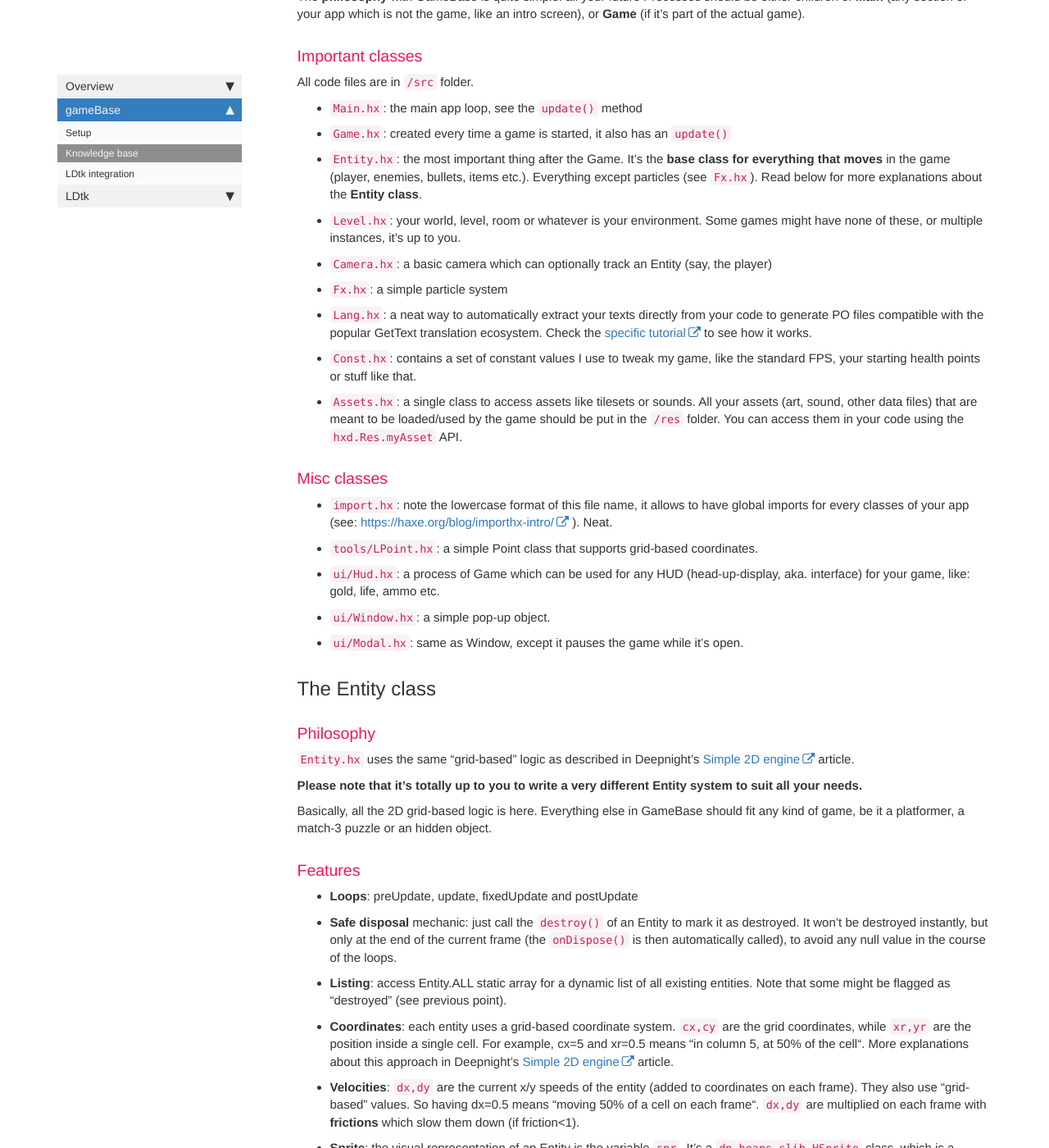
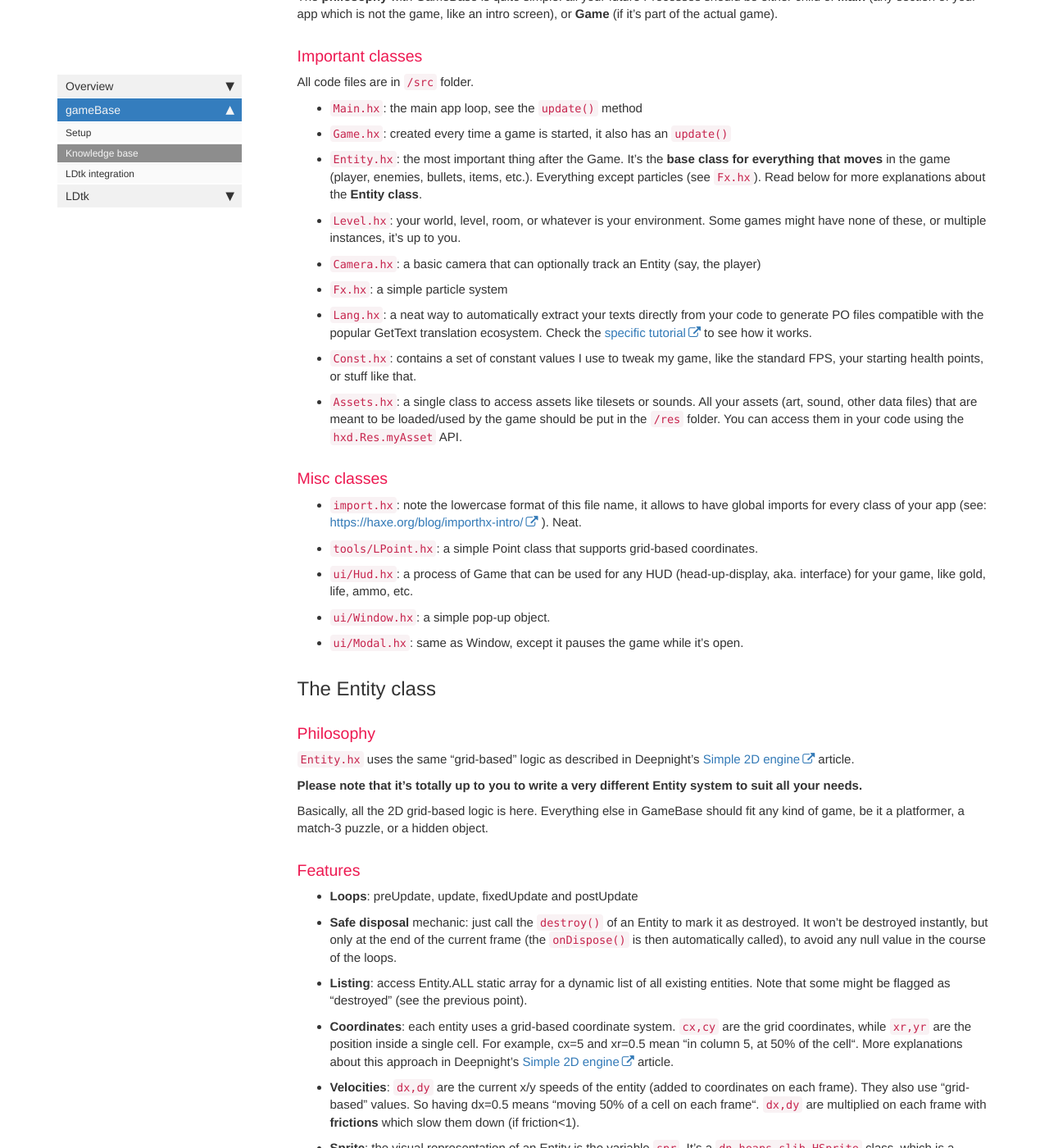
Before and after one commit to di-effe/di-effe.github.io, a Jekyll site: the page built from pages/mydoc/gamebase_knowledge_base.md, in a window 1280 px wide and 1400 px high, scrolled down 1961 px. Shown: the whole window at 82% size. Built offline with Jekyll 4.4.1, drawn with Linux system fonts in a browser that asks for light colours; comment, search, counter and statistics services are not loaded; some of the changed text lies outside the part shown.

Commit message:
Typos and grammar

````diff
--- a/pages/mydoc/gamebase_knowledge_base.md
+++ b/pages/mydoc/gamebase_knowledge_base.md
@@ -5,11 +5,11 @@ permalink: gamebase_knowledge_base.html
 folder: mydoc
 ---
 
-{% include note.html content="The information below are mainly from Deepnight's tutorial [Using GameBase to create an Haxe+Heaps game](https://deepnight.net/tutorial/using-my-gamebase-to-create-a-heaps-game/) because I'm not going to reinvent the wheel :)" %}
+{% include note.html content="The information below is mainly from Deepnight's tutorial [Using GameBase to create an Haxe+Heaps game](https://deepnight.net/tutorial/using-my-gamebase-to-create-a-heaps-game/) because I'm not going to reinvent the wheel :)" %}
 
 ## Overview
 
-gameBase was intended to be simple to use, but does **NOT** mean it's a simple project. There are a few important notions and a lot of moving parts to understand to be able to use its full potential.
+gameBase was intended to be simple to use but does **NOT** mean it's a simple project. There are a few important notions and a lot of moving parts to understand to be able to use its full potential.
 
 
 ## About “tmod”
@@ -35,13 +35,13 @@
 
 The ```Entity``` class also has a similar ```fixedUpdate()``` which runs at the same fixed FPS as the **Game**.
 
-A classic approach is to **do every gameplay related things, like physics, or velocities inside the “fixed” updates**, and do everything else (rendering, particles etc.) in “real FPS” updates.
+A classic approach is to **do every gameplay-related things, like physics, or velocities inside the “fixed” updates**, and do everything else (rendering, particles, etc.) in “real FPS” updates.
 
 This keeps the gameplay code quite simple, without having to rely on the tmod/delta time values.
 
 You might think it would be an issue to have your gameplay code in a 30 FPS loop instead of 60 FPS or more, but bear with me: no one will notice. Dead Cells, which is known for its fast-paced action & gameplay actually uses 30 FPS loops for the gameplay elements. The render is done at 60 FPS.
 
-**Important**: all the **controller** related checks should happen **inside the real FPS updates**, because that’s the only way to catch a user input at the exact moment it happens. The fixed updates won’t catch these events, because these fixed updates don’t occur on every single frame.
+**Important**: all the **controller** related checks should happen **inside the real FPS updates** because that’s the only way to catch a user input at the exact moment it happens. The fixed updates won’t catch these events, because these fixed updates don’t occur on every single frame.
 
 
 ## Classes & API
@@ -52,7 +52,7 @@
 ### Loops
 All the updates are called in the following order:
 
-*  **Boot.hx** has an ```update()``` which takes care of low-level stuff. You shouldn’t do much here, unless you have very specific needs.
+*  **Boot.hx** has an ```update()``` which takes care of low-level stuff. You shouldn’t do much here unless you have very specific needs.
 *  **Main.hx** has an ```update()``` too, and is basically your global app main update. It also has a ```postUpdate()``` which happens after the update().
 *  **Game.hx** also has an ```update()```, a ```preUpdate()```, a ```fixedUpdate()``` and a ```postUpdate()```. This is where your game related code will happen.
 
@@ -60,7 +60,7 @@
 
 ```dn.Process``` class takes care of the updates, and each Process can have children processes, support pausing, have preUpdates, fixedUpdates, postUpdates and few other useful things.
 
-The **philosophy** with GameBase is quite simple: all your future Processes should be either children of **Main** (any section of your app which is not the game, like an intro screen), or **Game** (if it’s part of the actual game).
+The **philosophy** with GameBase is quite simple: all your future Processes should be either child of **Main** (any section of your app which is not the game, like an intro screen), or **Game** (if it’s part of the actual game).
 
 
 ### Important classes
@@ -68,19 +68,19 @@
 
 *  ```Main.hx```: the main app loop, see the ```update()``` method
 *  ```Game.hx```: created every time a game is started, it also has an ```update()```
-*  ```Entity.hx```: the most important thing after the Game. It’s the **base class for everything that moves** in the game (player, enemies, bullets, items etc.). Everything except particles (see ```Fx.hx```). Read below for more explanations about the **Entity class**.
-*  ```Level.hx```: your world, level, room or whatever is your environment. Some games might have none of these, or multiple instances, it’s up to you.
-*  ```Camera.hx```: a basic camera which can optionally track an Entity (say, the player)
+*  ```Entity.hx```: the most important thing after the Game. It’s the **base class for everything that moves** in the game (player, enemies, bullets, items, etc.). Everything except particles (see ```Fx.hx```). Read below for more explanations about the **Entity class**.
+*  ```Level.hx```: your world, level, room, or whatever is your environment. Some games might have none of these, or multiple instances, it’s up to you.
+*  ```Camera.hx```: a basic camera that can optionally track an Entity (say, the player)
 *  ```Fx.hx```: a simple particle system
 *  ```Lang.hx```: a neat way to automatically extract your texts directly from your code to generate PO files compatible with the popular GetText translation ecosystem. Check the [specific tutorial](https://deepnight.net/tutorial/part-4-localize-texts-using-po-files/) to see how it works.
-*  ```Const.hx```: contains a set of constant values I use to tweak my game, like the standard FPS, your starting health points or stuff like that.
+*  ```Const.hx```: contains a set of constant values I use to tweak my game, like the standard FPS, your starting health points, or stuff like that.
 *  ```Assets.hx```: a single class to access assets like tilesets or sounds. All your assets (art, sound, other data files) that are meant to be loaded/used by the game should be put in the ```/res``` folder. You can access them in your code using the ```hxd.Res.myAsset``` API.
 
 
 ### Misc classes
-*  ```import.hx```: note the lowercase format of this file name, it allows to have global imports for every classes of your app (see: [https://haxe.org/blog/importhx-intro/](https://haxe.org/blog/importhx-intro/) ). Neat.
+*  ```import.hx```: note the lowercase format of this file name, it allows to have global imports for every class of your app (see: [https://haxe.org/blog/importhx-intro/](https://haxe.org/blog/importhx-intro/) ). Neat.
 *  ```tools/LPoint.hx```: a simple Point class that supports grid-based coordinates.
-*  ```ui/Hud.hx```: a process of Game which can be used for any HUD (head-up-display, aka. interface) for your game, like: gold, life, ammo etc.
+*  ```ui/Hud.hx```: a process of Game that can be used for any HUD (head-up-display, aka. interface) for your game, like gold, life, ammo, etc.
 *  ```ui/Window.hx```: a simple pop-up object.
 *  ```ui/Modal.hx```: same as Window, except it pauses the game while it’s open.
 
@@ -92,13 +92,13 @@
 
 **Please note that it’s totally up to you to write a very different Entity system to suit all your needs.**
 
- Basically, all the 2D grid-based logic is here. Everything else in GameBase should fit any kind of game, be it a platformer, a match-3 puzzle or an hidden object.
+ Basically, all the 2D grid-based logic is here. Everything else in GameBase should fit any kind of game, be it a platformer, a match-3 puzzle, or a hidden object.
 
 
 ### Features
 *  **Loops**: preUpdate, update, fixedUpdate and postUpdate
 *  **Safe disposal** mechanic: just call the ```destroy()``` of an Entity to mark it as destroyed. It won’t be destroyed instantly, but only at the end of the current frame (the ```onDispose()``` is then automatically called), to avoid any null value in the course of the loops.
-*  **Listing**: access Entity.ALL static array for a dynamic list of all existing entities. Note that some might be flagged as “destroyed” (see previous point).
-*  **Coordinates**: each entity uses a grid-based coordinate system. ```cx,cy``` are the grid coordinates, while ```xr,yr``` are the position inside a single cell. For example, cx=5 and xr=0.5 means “in column 5, at 50% of the cell“. More explanations about this approach in Deepnight's [Simple 2D engine](https://deepnight.net/tutorial/a-simple-platformer-engine-part-1-basics/) article.
+*  **Listing**: access Entity.ALL static array for a dynamic list of all existing entities. Note that some might be flagged as “destroyed” (see the previous point).
+*  **Coordinates**: each entity uses a grid-based coordinate system. ```cx,cy``` are the grid coordinates, while ```xr,yr``` are the position inside a single cell. For example, cx=5 and xr=0.5 mean “in column 5, at 50% of the cell“. More explanations about this approach in Deepnight's [Simple 2D engine](https://deepnight.net/tutorial/a-simple-platformer-engine-part-1-basics/) article.
 *  **Velocities**: ```dx,dy``` are the current x/y speeds of the entity (added to coordinates on each frame). They also use “grid-based” values. So having dx=0.5 means “moving 50% of a cell on each frame“. ```dx,dy``` are multiplied on each frame with **frictions** which slow them down (if friction<1).
 *  **Sprite**: the visual representation of an Entity is the variable ```spr```. It’s a ```dn.heaps.slib.HSprite``` class, which is a super-charged ```h2d.Bitmap```. Please note that the coordinates of this sprite are only updated during the ```postUpdate()```, it’s never updated nor manipulated outside of this loop. If you need the coordinates of the entity object, you should always refer to ```cx,cy``` + ```xr,yr```.
````
Also changed, not shown: index.md (+7 -7 lines), pages/mydoc/gamebase_setup.md (+9 -9 lines), pages/mydoc/ldtk_first_steps.md (+35 -35 lines), pages/mydoc/overview_get_started.md (+3 -3 lines).
